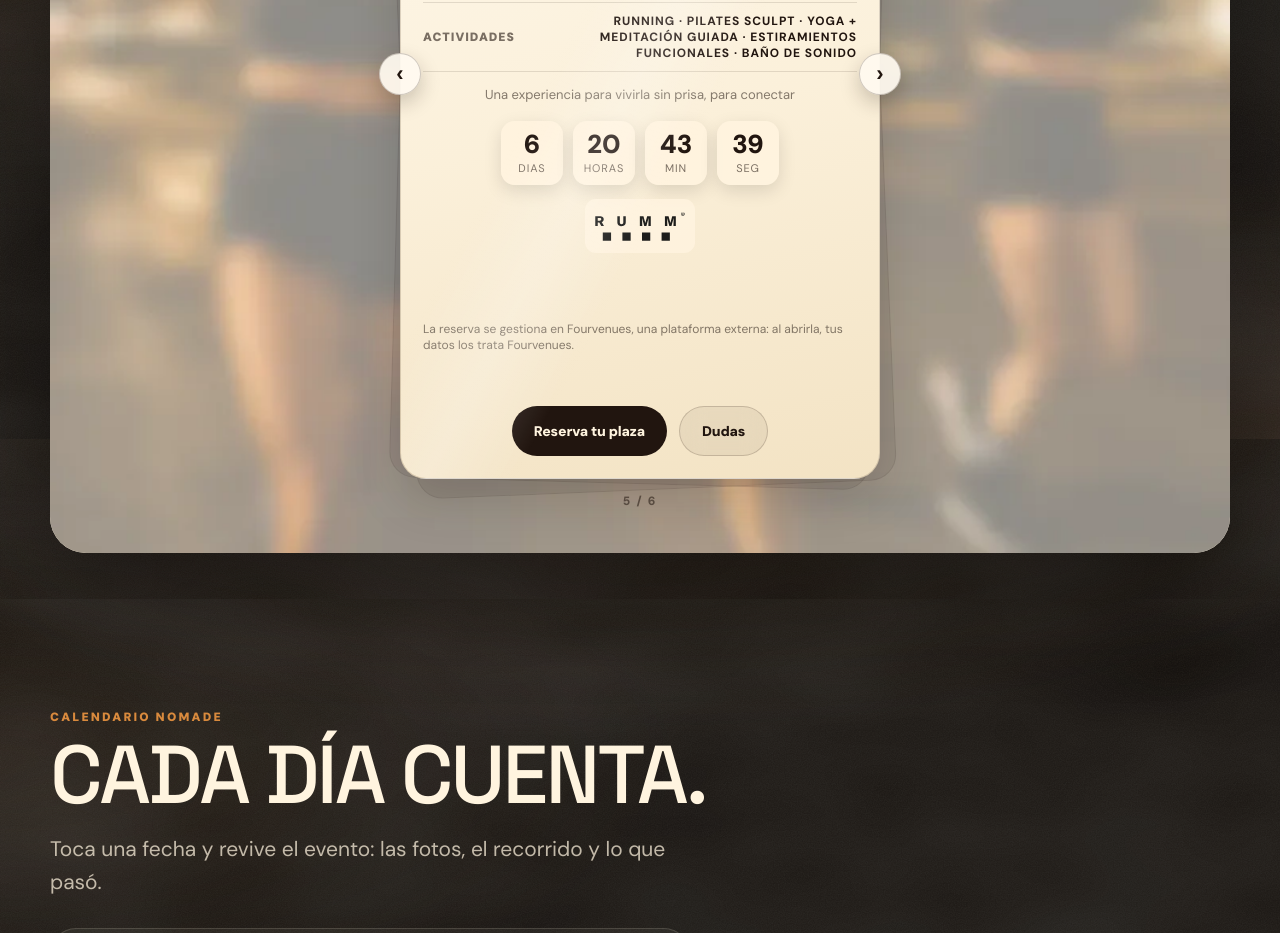
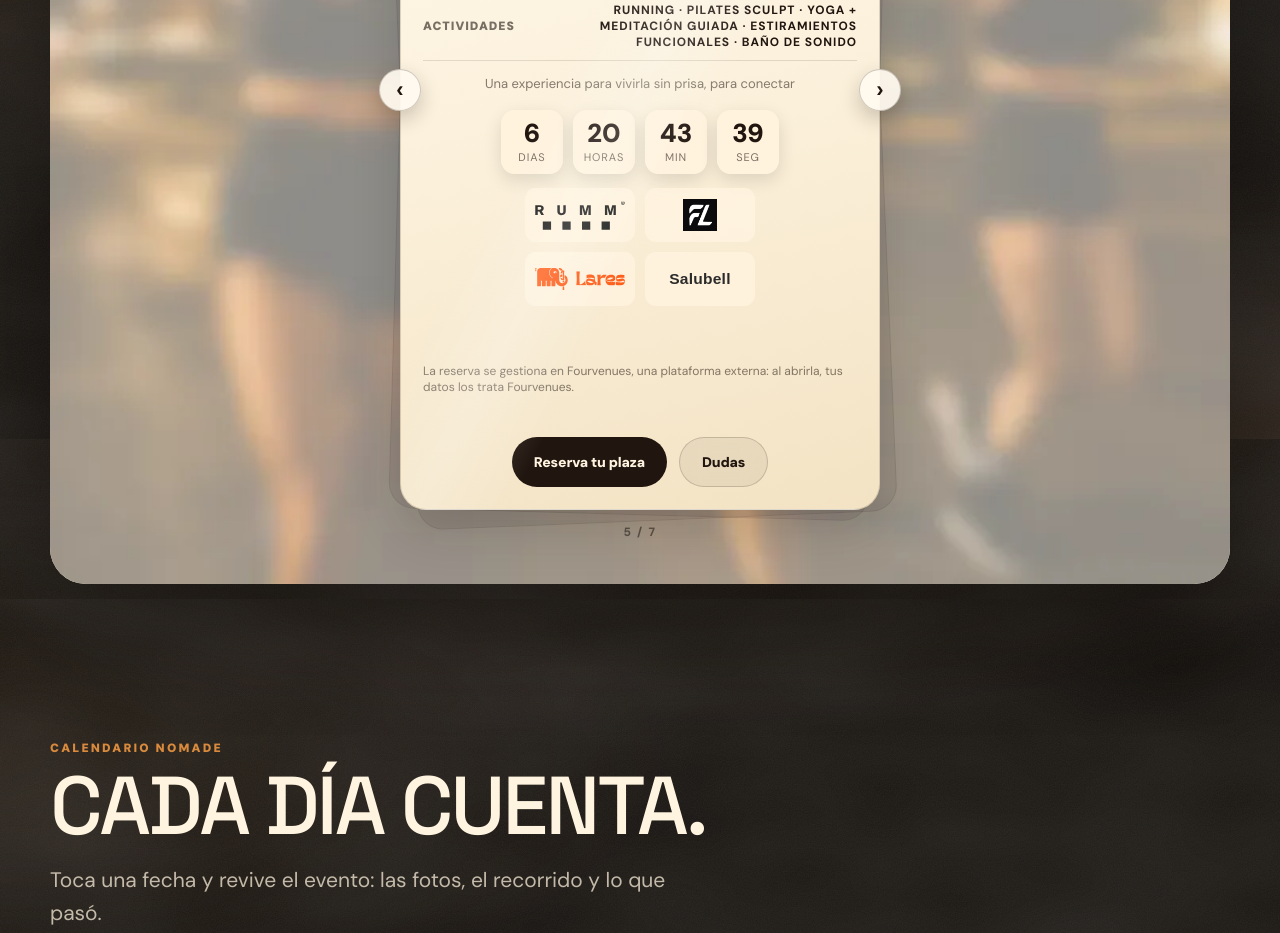
Before and after one commit to nomadesocialclub/nomade-web, a plain HTML site: page index.html in a window 1280 px wide. Shown: the part 1961-2894 px from the top of the page. Drawn offline with Linux system fonts and the light colour scheme.

Commit message:
Añade Move & Connect y actualiza colaboradores, cifras y fotos

```diff
--- a/index.html
+++ b/index.html
@@ -37,7 +37,7 @@
     email: "socialclub.nomade@gmail.com",               // email de contacto
     telefono: "+34 659 61 51 36",
     whatsappYoli: "https://wa.me/34659615136",         // WhatsApp directo a Yoli (dudas / colaboraciones)
-    stats: { nomaders: "+500", asistencias: "+500", eventos: "21", mujeres: "~70%", followersIg: "+6K", whatsapp: "+750" },
+    stats: { nomaders: "+500", asistencias: "+500", eventos: "22", mujeres: "~70%", followersIg: "+6.2K", whatsapp: "+760" },
 
     /* 🃏 TARJETAS DE EVENTO — tres barajas: base / running / pilates.
        Orden visual cronológico: antiguas a la izquierda, futuras a la derecha.
@@ -110,9 +110,74 @@
             {
               "nombre": "RUMM",
               "src": "assets/logos/rumm.svg"
+            },
+            {
+              "nombre": "Fisiolab",
+              "src": "assets/logos/fisiolab.jpeg"
+            },
+            {
+              "nombre": "Drink Lares",
+              "src": "assets/logos/Lares-Logo.svg"
+            },
+            {
+              "nombre": "Salubell",
+              "src": "assets/logos/salubell.svg"
             }
           ],
           "nota": "Una experiencia para vivirla sin prisa, para conectar"
+        },
+        {
+          "estado": "abierta",
+          "fechaTitulo": "SÁBADO 14.11",
+          "meta": "MOVE &amp; CONNECT 🌿<br>NOMADE × CASA VERDE · Run, Pilates &amp; Breakfast",
+          "fechaISO": "2026-11-14T09:00:00+01:00",
+          "formUrl": "https://kibiapp.com/app/activity-detail/ren8",
+          "detalles": [
+            [
+              "Hora",
+              "09:00 am"
+            ],
+            [
+              "Lugar",
+              "<a href=\"https://www.google.com/maps/search/?api=1&amp;query=37.9822748,-1.1459124\" target=\"_blank\" rel=\"noopener\" style=\"color:inherit;text-decoration:underline\">Casa Verde</a><i class=\"event-address-line\">· Carril de la Esparza, 9, Murcia</i>",
+              "location-two-lines"
+            ],
+            [
+              "Entradas",
+              "Running · 16€<br>Pilates Sculpt · 22€"
+            ],
+            [
+              "Actividades",
+              "Social run · 5 km a 6 min/km<br>Pilates Sculpt · plazas limitadas"
+            ],
+            [
+              "Incluye",
+              "Actividad + desayuno + juegos y sorteos"
+            ],
+            [
+              "Dress code",
+              "Negro"
+            ]
+          ],
+          "logos": [
+            {
+              "nombre": "RUMM",
+              "src": "assets/logos/rumm.svg"
+            },
+            {
+              "nombre": "Salubell",
+              "src": "assets/logos/salubell.svg"
+            },
+            {
+              "nombre": "New Garden",
+              "src": "assets/logos/newgarden.svg"
+            },
+            {
+              "nombre": "DRNK LARES",
+              "src": "assets/logos/Lares-Logo.svg"
+            }
+          ],
+          "nota": "Ven con tu gente o ven por tu cuenta: aquí el plan es encontrarnos. 🧡"
         }
       ],
       running: [
@@ -572,8 +637,8 @@
         "rutaStrava": "",
         "sorteos": [],
         "cta": {
-          "texto": "Reserva tu plaza",
-          "url": "https://kibiapp.com/app/activity-detail/m87w"
+          "texto": "Ver las fotos",
+          "url": "https://drive.google.com/drive/folders/1qaX-KgWnSWNyQtgfm89PyGriH8n_Hs7o?usp=share_link"
         }
       },
       {
@@ -589,9 +654,23 @@
           "texto": "Reserva tu plaza",
           "url": "https://site.fourvenues.com/es/shangrila-eventos/events/respira-1-edicion-08-11-2026-39K4"
         }
+      },
+      {
+        "fecha": "14.11",
+        "titulo": "MOVE & CONNECT",
+        "lugar": "<a href=\"https://www.google.com/maps/search/?api=1&amp;query=37.9822748,-1.1459124\" target=\"_blank\" rel=\"noopener\" style=\"color:inherit;text-decoration:underline\">Casa Verde</a> · Carril de la Esparza, 9, Murcia",
+        "lugarCorto": "<a href=\"https://www.google.com/maps/search/?api=1&amp;query=37.9822748,-1.1459124\" target=\"_blank\" rel=\"noopener\" style=\"color:inherit;text-decoration:underline\">Casa Verde</a> · Murcia",
+        "resumen": "NOMADE × CASA VERDE<br><br>09:00 am · Social run 5 km o Pilates Sculpt.<br>Incluye desayuno en la terraza, juegos y sorteos. Dress code: negro. Plazas limitadas.",
+        "fotos": "",
+        "rutaStrava": "",
+        "sorteos": [],
+        "cta": {
+          "texto": "Reserva tu plaza",
+          "url": "https://kibiapp.com/app/activity-detail/ren8"
+        }
       }
     ],
-    proximos: ["03.10", "10.10", "25.10", "30.10", "08.11"]   // días con glow "Próximo 🧡"
+    proximos: ["03.10", "10.10", "25.10", "30.10", "08.11", "14.11"]   // días con glow "Próximo 🧡"
   };
   </script>
   <style>
@@ -1550,6 +1629,7 @@ html { scroll-behavior: smooth; }
       <h3>Marcas colaboradoras.</h3>
       <p class="m-resumen">Las marcas que han pasado por la comunidad Nomade:</p>
       <div style="display:flex; gap:14px; justify-content:center; align-items:center; flex-wrap:wrap; margin-top:20px;">
+        <span style="display:inline-flex; align-items:center; justify-content:center; height:46px; padding:0 14px; background:rgba(255,244,223,.92); border-radius:11px;"><img src="assets/logos/rumm.svg" alt="RUMM" style="height:30px; width:auto; object-fit:contain;" loading="lazy" decoding="async"></span>
         <a href="https://salubell.com" target="_blank" rel="noopener" style="display:inline-flex; align-items:center; justify-content:center; height:46px; padding:0 14px; background:rgba(255,244,223,.92); border-radius:11px;"><img src="assets/logos/salubell.svg" alt="Salubell" style="height:30px; width:auto; object-fit:contain;" loading="lazy" decoding="async"></a>
         <a href="https://drinklares.com/" target="_blank" rel="noopener" style="display:inline-flex; align-items:center; justify-content:center; height:46px; padding:0 14px; background:rgba(255,244,223,.92); border-radius:11px;"><img src="assets/logos/Lares-Logo.svg" alt="Lares" style="height:26px; width:auto; object-fit:contain;" loading="lazy" decoding="async"></a>
         <a href="https://instagram.com/obradordetartasdequeso" target="_blank" rel="noopener" style="display:inline-flex; align-items:center; justify-content:center; height:46px; padding:0 14px; background:rgba(255,244,223,.92); border-radius:11px;"><img src="assets/logos/queso7.webp" alt="Queso 7" style="height:30px; width:auto; object-fit:contain;" loading="lazy" decoding="async"></a>
```
